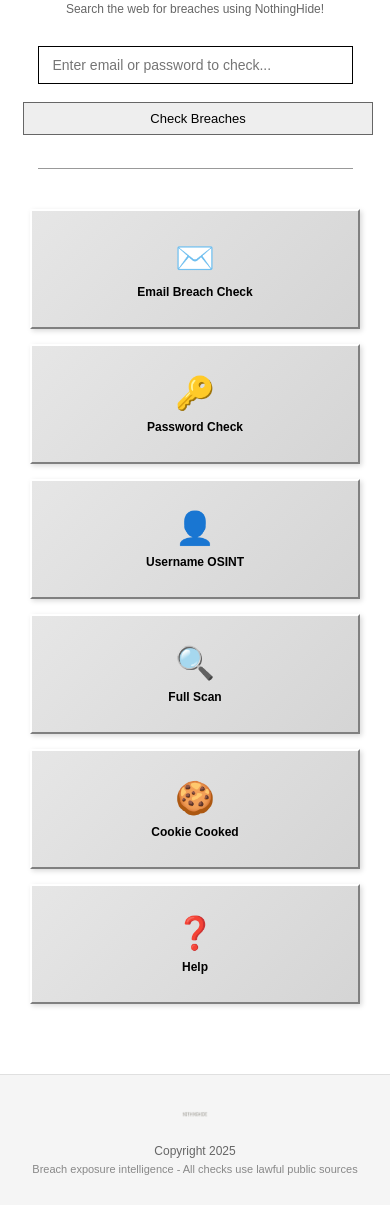
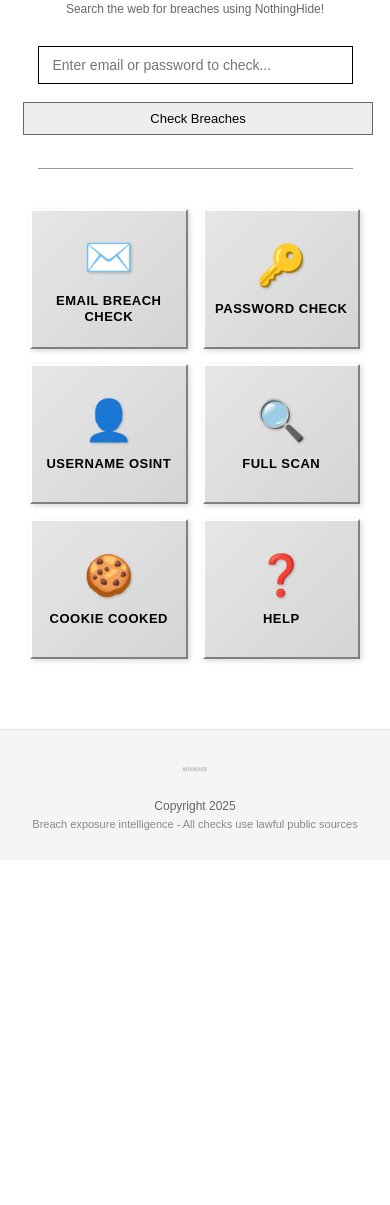
Before and after one commit to Dhuruvdev/nothinghide, a FastAPI app: page / in a window 390 px wide. Shown: the part 162-1367 px from the top of the page. After the commit the page ends 992 px from the top, so only its background shows below. Run offline with FastAPI, Linux system fonts and the light colour scheme.

Commit message:
Reinforce the visual integrity and tactile feel of application buttons
Apply !important flags to CSS properties for buttons and grids in style.css to ensure consistent 3D bevel and emboss effects and a fixed 2-column mobile grid layout across all screen sizes.

Replit-Commit-Author: Agent
Replit-Commit-Session-Id: 8bd0c9ee-fd84-4522-b576-c3287a2d0b17
Replit-Commit-Checkpoint-Type: full_checkpoint
Replit-Commit-Event-Id: dd687ad6-47ed-4816-ad6c-dce6b978de91
Replit-Commit-Screenshot-Url: https://storage.googleapis.com/screenshot-production-us-central1/14fea494-a03a-442b-b109-3a1f20dffbe5/8bd0c9ee-fd84-4522-b576-c3287a2d0b17/FHi2JJF
Replit-Helium-Checkpoint-Created: true

```diff
--- a/nothinghide/web/static/style.css
+++ b/nothinghide/web/static/style.css
@@ -167,57 +167,80 @@ hr.divider {
     justify-content: center;
     width: 140px;
     height: 140px;
-    background: #E0E0E0;
-    border-top: 2px solid #FFFFFF;
-    border-left: 2px solid #FFFFFF;
-    border-bottom: 2px solid #808080;
-    border-right: 2px solid #808080;
-    box-shadow: 2px 2px 5px rgba(0,0,0,0.15);
-    text-decoration: none;
-    color: #000000;
+    background: #E0E0E0 !important;
+    border-top: 2px solid #FFFFFF !important;
+    border-left: 2px solid #FFFFFF !important;
+    border-bottom: 2px solid #808080 !important;
+    border-right: 2px solid #808080 !important;
+    box-shadow: 2px 2px 5px rgba(0,0,0,0.15) !important;
+    text-decoration: none !important;
+    color: #000000 !important;
     font-weight: bold;
     text-align: center;
     transition: all 0.05s ease;
-    background-image: linear-gradient(135deg, rgba(255,255,255,0.2) 0%, rgba(0,0,0,0.05) 100%);
+    background-image: linear-gradient(135deg, rgba(255,255,255,0.2) 0%, rgba(0,0,0,0.05) 100%) !important;
     box-sizing: border-box;
-    /* Ensure icons don't wrap and look weird in the grid */
     overflow: hidden;
 }
 
-/* Specific fix for the screenshot issue: prevent links from collapsing into text-decoration only */
-.app-grid a.app-button {
+.app-button * {
     text-decoration: none !important;
+    color: #000000 !important;
 }
 
-.app-grid a.app-button:hover {
-    background-color: #f0f0f0;
-    text-decoration: none !important;
+.app-button:active {
+    border-top: 2px solid #808080 !important;
+    border-left: 2px solid #808080 !important;
+    border-bottom: 2px solid #FFFFFF !important;
+    border-right: 2px solid #FFFFFF !important;
+    box-shadow: inset 1px 1px 3px rgba(0,0,0,0.2) !important;
+    transform: translate(1px, 1px);
+}
+
+.app-icon {
+    font-size: 40px;
+    margin-bottom: 12px;
+    filter: drop-shadow(1px 1px 1px rgba(0,0,0,0.2));
+    pointer-events: none;
+}
+
+.app-label {
+    font-size: 13px;
+    line-height: 1.2;
+    padding: 0 5px;
+    text-transform: uppercase;
+    letter-spacing: 0.5px;
+    pointer-events: none;
 }
 
 @media screen and (max-width: 768px) {
     .app-grid {
-        grid-template-columns: repeat(2, 1fr); /* Force 2 columns on mobile instead of single list if user preferred the grid, OR improve list view */
-        gap: 15px;
+        grid-template-columns: repeat(2, 1fr) !important;
+        gap: 15px !important;
+        display: grid !important;
     }
 
     .app-button {
-        width: 100%;
-        height: 120px;
-        flex-direction: column;
-        padding: 10px;
-        justify-content: center;
+        width: 100% !important;
+        height: 140px !important;
+        display: flex !important;
+        flex-direction: column !important;
+        padding: 10px !important;
+        justify-content: center !important;
     }
 
     .app-icon {
-        font-size: 32px;
-        margin-bottom: 8px;
-        margin-right: 0;
+        font-size: 40px !important;
+        margin-bottom: 12px !important;
+        margin-right: 0 !important;
+        display: block !important;
     }
 
     .app-label {
-        font-size: 12px;
-        padding: 0;
-        white-space: normal;
+        font-size: 13px !important;
+        padding: 0 !important;
+        white-space: normal !important;
+        display: block !important;
     }
 }
 
```
